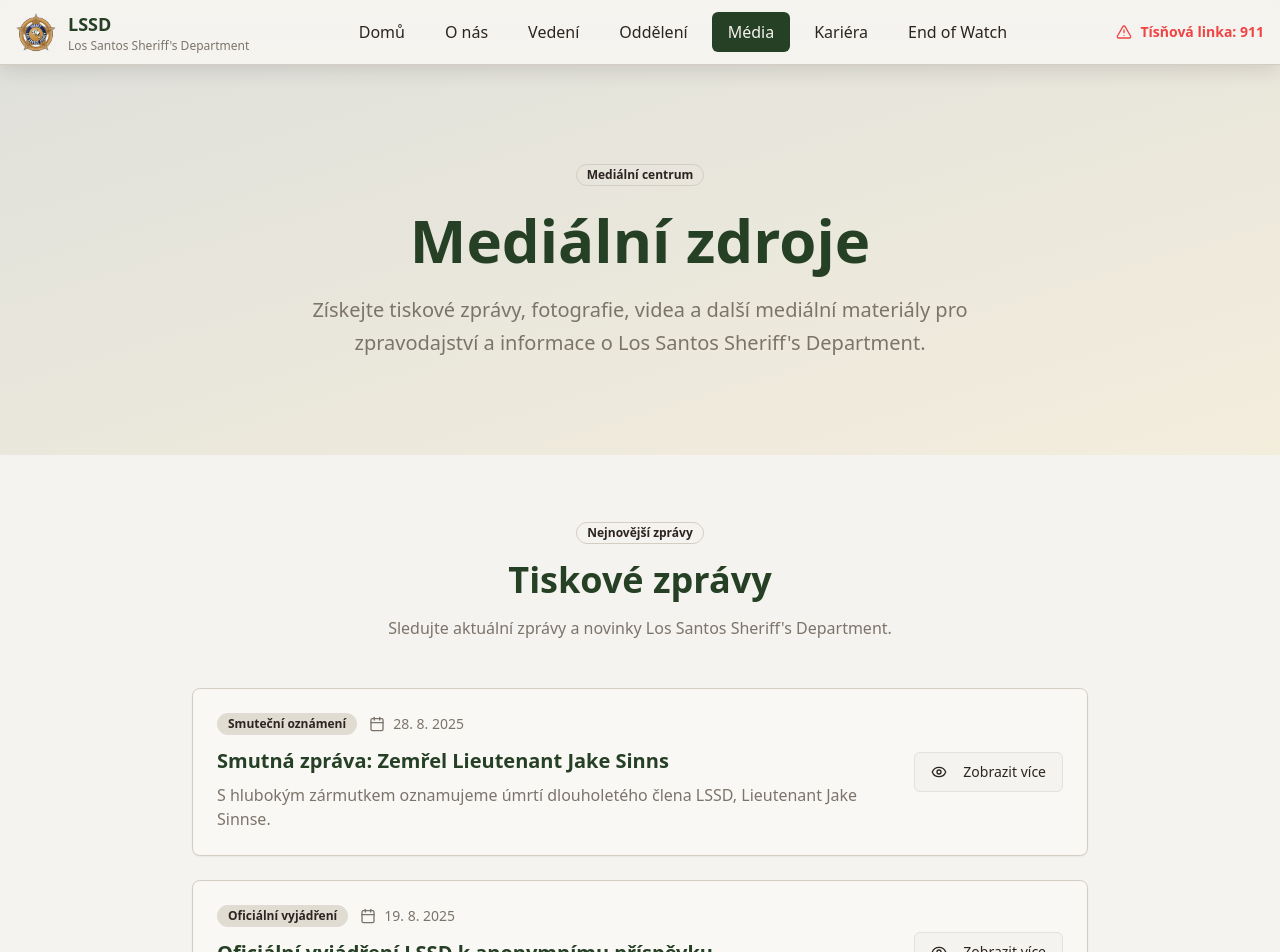
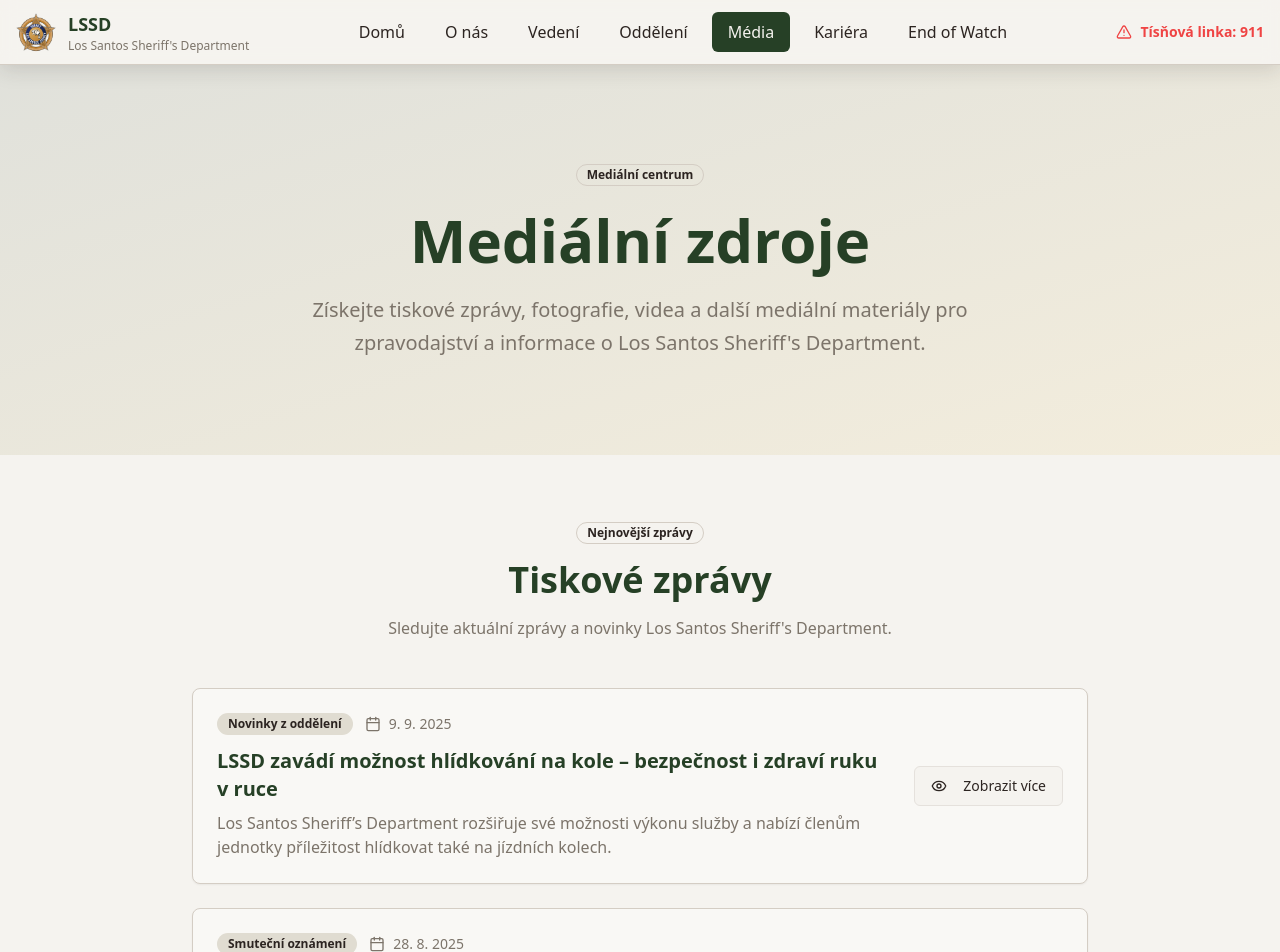
Before and after one commit to Rollazino/lssd-chronicles, a React (Vite) app: page /media in a window 1280 px wide. Shown: the top 952 px of the page. Built offline with nearby package versions, Linux system fonts and the light colour scheme.

Commit message:
Update Media.tsx

```diff
--- a/src/pages/Media.tsx
+++ b/src/pages/Media.tsx
@@ -16,6 +16,14 @@ import Footer from "@/components/Footer";
 
 const Media = () => {
   const pressReleases = [
+    {
+      date: "2025-09-09",
+      title: "LSSD zavádí možnost hlídkování na kole – bezpečnost i zdraví ruku v ruce",
+      excerpt: "Los Santos Sheriff’s Department rozšiřuje své možnosti výkonu služby a nabízí členům jednotky příležitost hlídkovat také na jízdních kolech.",
+      category: "Novinky z oddělení",
+      content: "Los Santos Sheriff’s Department rozšiřuje své možnosti výkonu služby a nabízí členům příležitost hlídkovat také na jízdních kolech. Tento způsob patrolování přináší nejen efektivnější pohyb v hustě osídlených částech města a parcích, ale zároveň podporuje fyzickou kondici samotných příslušníků. Cyklohlídky umožňují šerifům rychle reagovat tam, kde by se vozidla obtížně dostávala – pěší zóny, úzké ulice nebo veřejné prostranství plná lidí. Zároveň jde o přístup, který přibližuje šerify komunitě a posiluje osobní kontakt s občany. Nejde však jen o výkon služby – LSSD tímto krokem podporuje také zdravý životní styl svých členů. Pohyb na kole prospívá kondici, psychické pohodě a celkové odolnosti, což se odráží i v kvalitě každodenní práce. Los Santos tak získává nejen bezpečnější ulice, ale i šerify, kteří dělají něco pro své zdraví a zároveň pro svou komunitu.",
+      author: "Sheriff - Jayden Sinns"
+    },
       {
       date: "2025-08-28",
       title: "Smutná zpráva: Zemřel Lieutenant Jake Sinns",
```
